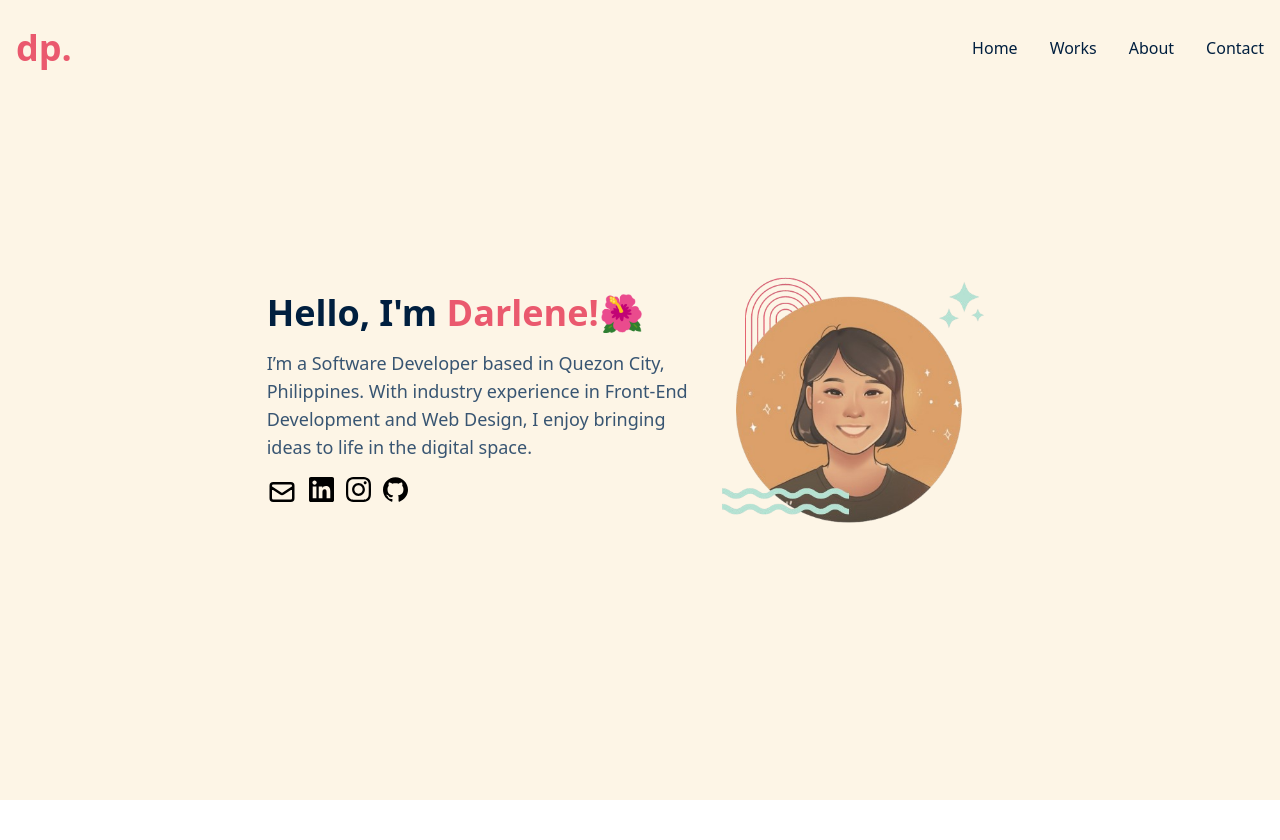
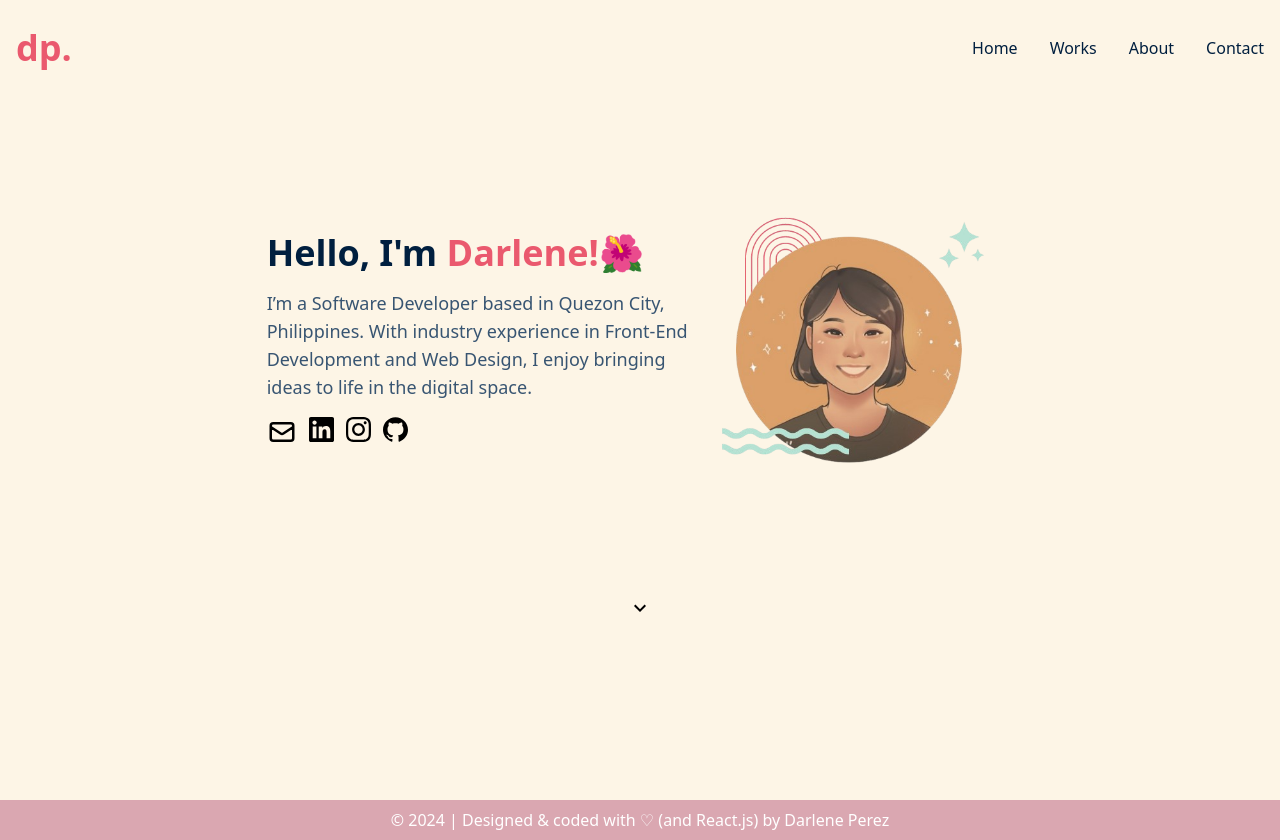
Before and after one commit to dqperez/portfolio-website, a React (Vite) app: page / in a window 1280 px wide. Before the commit the page ends 800 px from the top, so only its background shows below. Built offline with nearby package versions, Linux system fonts and the light colour scheme.

Commit message:
feat: Add footer

```diff
--- /dev/null
+++ b/src/components/Footer.jsx
@@ -0,0 +1,13 @@
+import React from 'react'
+
+const Footer = () => {
+  return (
+    <footer className="bg-footer py-2">
+      <div className="container mx-auto text-center">
+      <p style={{ color: 'white' }}>&copy; 2024 | Designed & coded with ♡ (and React.js) by Darlene Perez</p>
+      </div>
+    </footer>
+  )
+}
+
+export default Footer;
--- a/src/pages/MainPage.jsx
+++ b/src/pages/MainPage.jsx
@@ -1,16 +1,28 @@
 import NavBar from "../components/NavBar";
 import Home from "../components/Home";
+import Footer from "../components/Footer";
 
 const MainPage = () => {
     return (
-        <div className="bg-bg flex h-screen">
-            <div className="fixed w-screen">
-                <NavBar />
+        <div className="flex flex-col">
+            <div className="bg-bg flex h-screen">
+                <div className="fixed w-screen">
+                    <NavBar />
+                </div>
+                <div id="home" className="flex flex-col justify-center items-center w-full">
+                    <Home />
+                    <div className="flex mt-24">
+                        <svg width="24" height="24" xmlns="http://www.w3.org/2000/svg" viewBox="0 0 24 24" fill="currentColor" color="#000"><path d="M0 0h24v24H0V0z" fill="none"></path><path d="M7.41 8.59L12 13.17l4.59-4.58L18 10l-6 6-6-6 1.41-1.41z"></path></svg>
+                    </div>
+                </div>
+
             </div>
-            <div id="home" className="flex justify-center items-center w-full">
-                <Home />
-            </div>
+            {/* <div className="bg-bg flex h-screen">
+
+            </div> */}
+            <Footer />
         </div>
+
     );
 };
 
--- a/tailwind.config.js
+++ b/tailwind.config.js
@@ -20,6 +20,7 @@ export default {
       'subtitles' :"#001F3F", //
       'body' :"#385572", //
       'button' : "#B6E2D3", //
+      'footer' : "#DAA7B1", //
     },
   },
   plugins: [],
```
Also changed, not shown: src/components/Home.jsx (+1 -3 lines).
